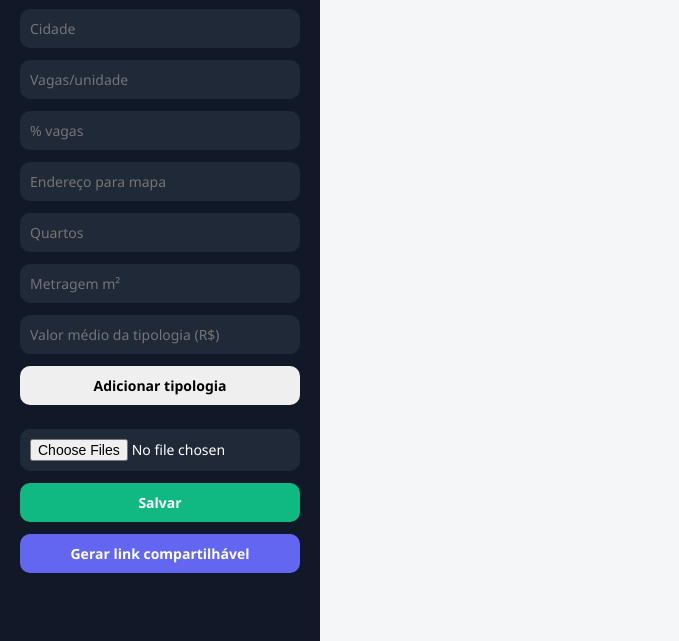
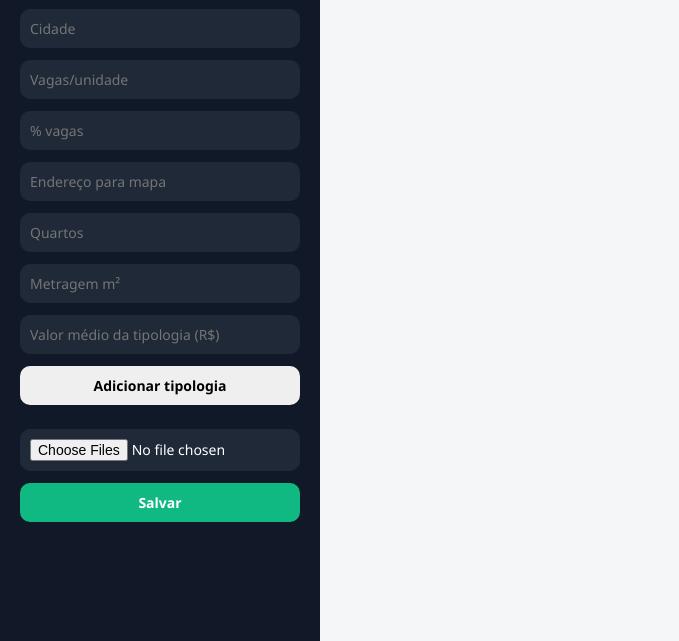
Before and after one commit to LuizCamargo10/empreendimentos, a plain HTML site: page index.html in a window 1280 px wide. Shown: the part 159-800 px from the top of the page, without its empty margins (0-679 px from the left). Drawn offline with Linux system fonts and the light colour scheme.

Commit message:
Update index.html

```diff
--- a/index.html
+++ b/index.html
@@ -130,7 +130,6 @@
     <input id="arquivos" type="file" multiple />
 
     <button class="add" onclick="salvar()">Salvar</button>
-    <button class="share" onclick="gerarLink()">Gerar link compartilhável</button>
   </div>
 
   <div class="main">
```
